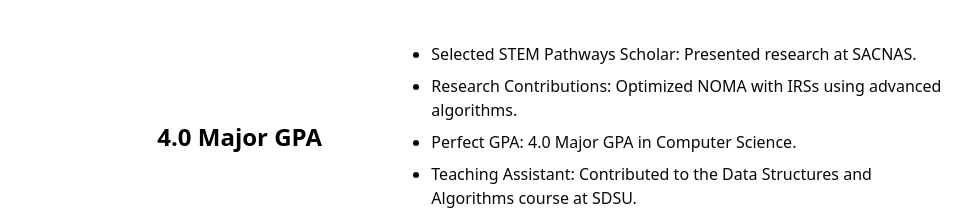
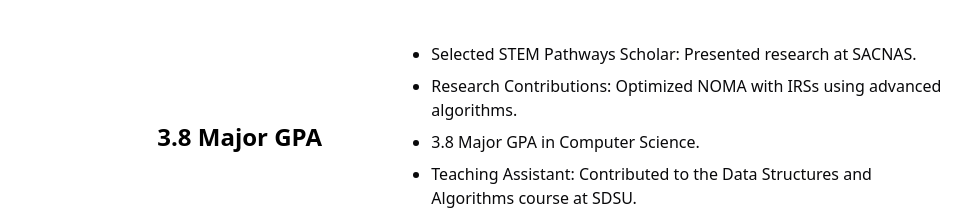
Before and after one commit to AjStraight619/portfolio-newest, a Next.js app: page / in a window 1280 px wide. Shown: the part 1220-1431 px from the top of the page, without its empty margins (107-1084 px from the left). Built offline with nearby package versions, Linux system fonts and the light colour scheme; no server answers.

Commit message:
Update about.tsx: Major GPA

```diff
--- a/components/about.tsx
+++ b/components/about.tsx
@@ -118,7 +118,7 @@ const Achievements = () => (
       Research Contributions: Optimized NOMA with IRSs using advanced
       algorithms.
     </li>
-    <li>Perfect GPA: 4.0 Major GPA in Computer Science.</li>
+    <li>3.8 Major GPA in Computer Science.</li>
     <li>
       Teaching Assistant: Contributed to the Data Structures and Algorithms
       course at SDSU.
@@ -149,7 +149,7 @@ const items = [
   {
     title: 'San Diego State University',
     description: 'Bachelor of Science in Computer Science, Expected May 2025.',
-    header: <EvervaultCard className="h-2/3" text="4.0 Major GPA" />,
+    header: <EvervaultCard className="h-2/3" text="3.8 Major GPA" />,
     className: 'md:col-span-1',
     icon: <IconSignature className="h-4 w-4 text-neutral-500" />,
   },
```
